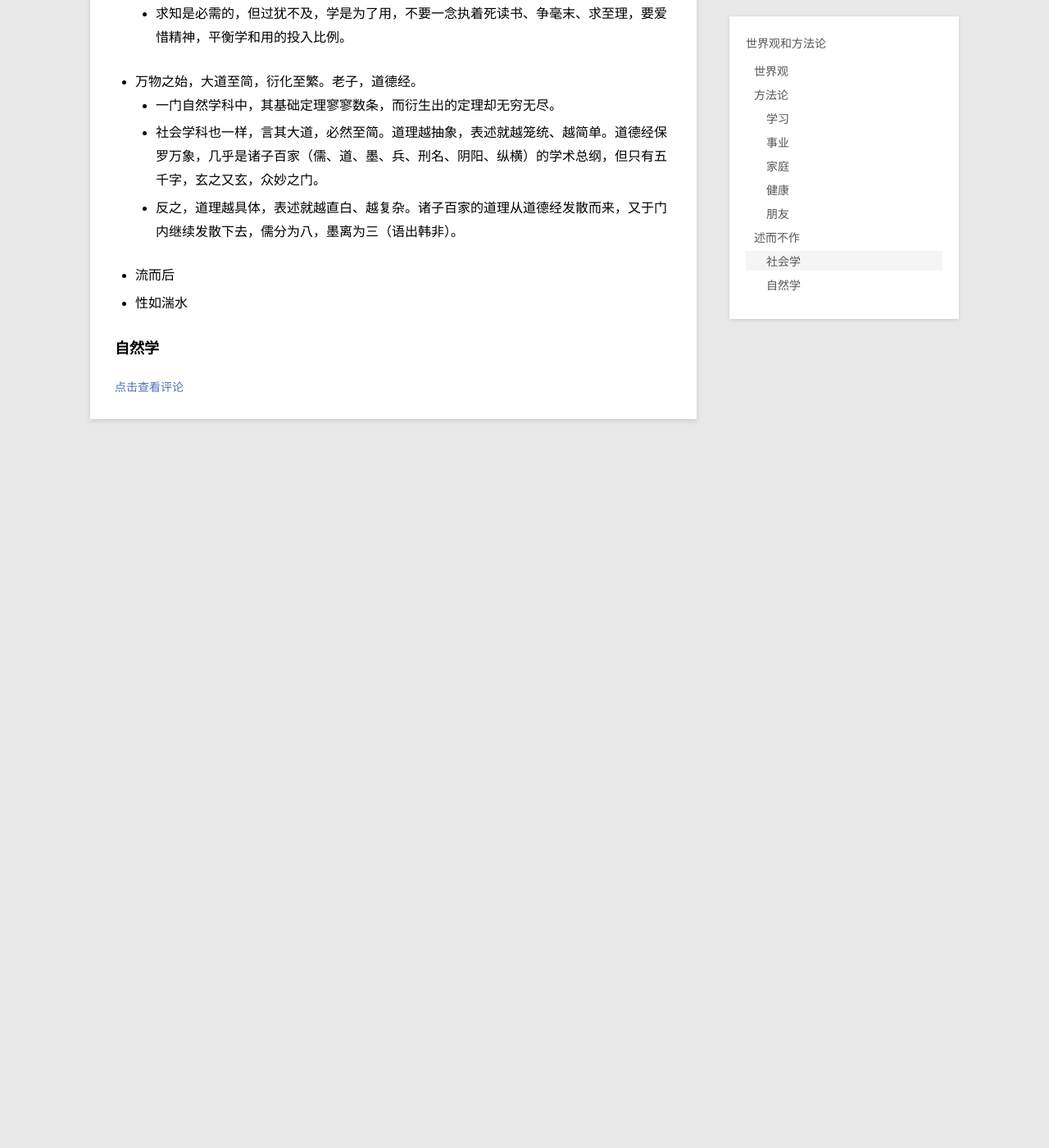
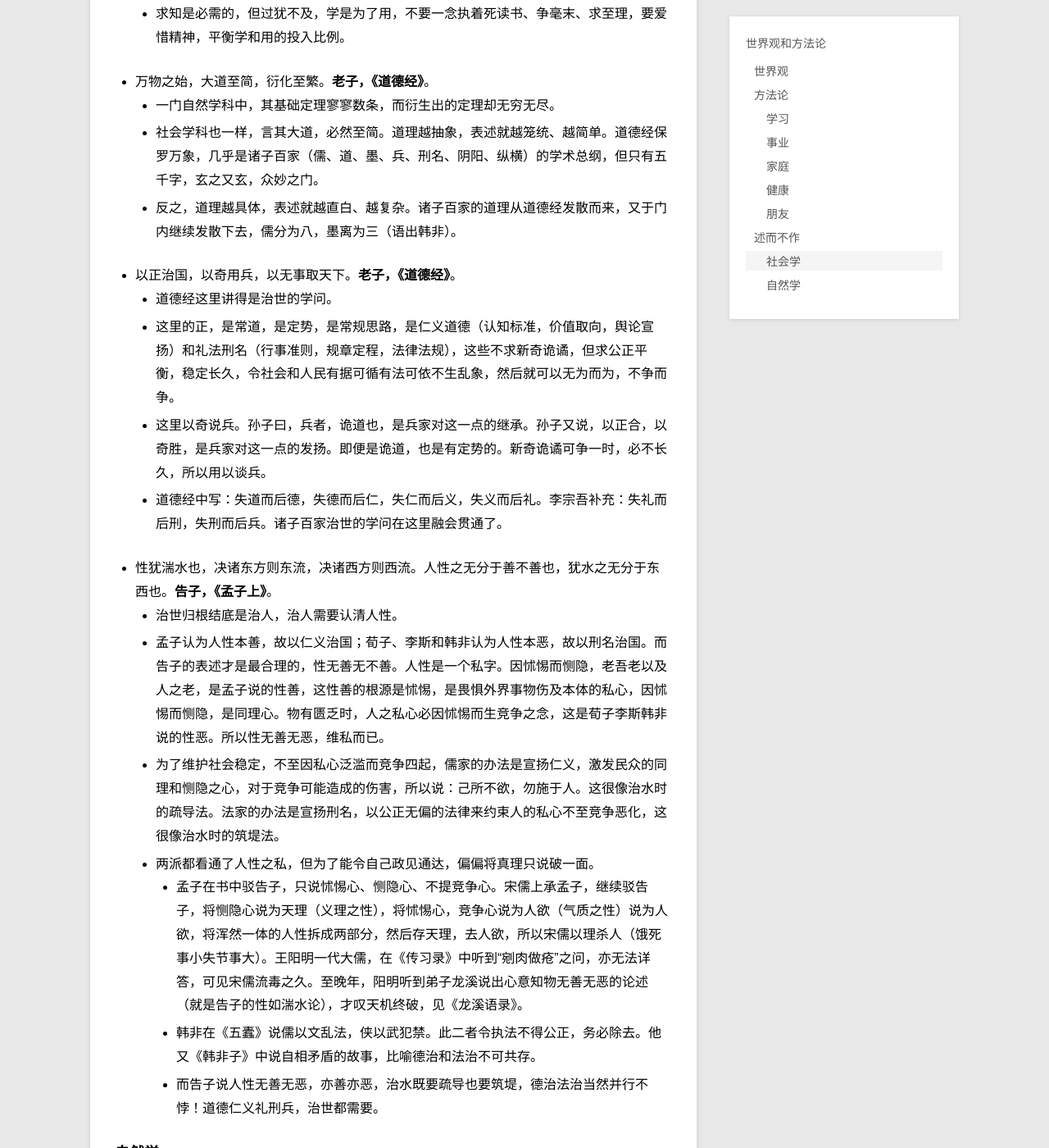
Before and after one commit to wu-wenxiang/wu-wenxiang.github.io, a Jekyll site: the page built from _posts/blog/2016-06-13-WorldView-Methodology.md, in a window 1280 px wide and 1400 px high, scrolled down 3862 px. Shown: the whole window at 82% size. Built offline with Jekyll 4.4.1, drawn with Linux system fonts in a browser that asks for light colours; before the commit the page ends 4453 px from its top, so only the background shows below that; some of the changed text lies outside the part shown.

Commit message:
update _posts/blog/2016-06-13-WorldView-Methodology.md

```diff
--- a/_posts/blog/2016-06-13-WorldView-Methodology.md
+++ b/_posts/blog/2016-06-13-WorldView-Methodology.md
@@ -86,15 +86,26 @@ description:    记录我当下的世界观和方法论
 ## 述而不作
 
 ### 社会学
-- 吾生也有涯，而知也无涯。以有涯随无涯，殆已！庄子，养生主。
+- 吾生也有涯，而知也无涯。以有涯随无涯，殆已！**庄子，《养生主》**。
 	- 宇宙规律是复杂和莫测的，知也无涯。
 	- 人一生的时间精力是有限的，生也有涯。
 	- 求知是必需的，但过犹不及，学是为了用，不要一念执着死读书、争毫末、求至理，要爱惜精神，平衡学和用的投入比例。
-- 万物之始，大道至简，衍化至繁。老子，道德经。
+- 万物之始，大道至简，衍化至繁。**老子，《道德经》**。
 	- 一门自然学科中，其基础定理寥寥数条，而衍生出的定理却无穷无尽。
 	- 社会学科也一样，言其大道，必然至简。道理越抽象，表述就越笼统、越简单。道德经保罗万象，几乎是诸子百家（儒、道、墨、兵、刑名、阴阳、纵横）的学术总纲，但只有五千字，玄之又玄，众妙之门。
 	- 反之，道理越具体，表述就越直白、越复杂。诸子百家的道理从道德经发散而来，又于门内继续发散下去，儒分为八，墨离为三（语出韩非）。
-- 流而后
-- 性如湍水
+- 以正治国，以奇用兵，以无事取天下。**老子，《道德经》**。
+	- 道德经这里讲得是治世的学问。
+	- 这里的正，是常道，是定势，是常规思路，是仁义道德（认知标准，价值取向，舆论宣扬）和礼法刑名（行事准则，规章定程，法律法规），这些不求新奇诡谲，但求公正平衡，稳定长久，令社会和人民有据可循有法可依不生乱象，然后就可以无为而为，不争而争。
+	- 这里以奇说兵。孙子曰，兵者，诡道也，是兵家对这一点的继承。孙子又说，以正合，以奇胜，是兵家对这一点的发扬。即便是诡道，也是有定势的。新奇诡谲可争一时，必不长久，所以用以谈兵。
+	- 道德经中写：失道而后德，失德而后仁，失仁而后义，失义而后礼。李宗吾补充：失礼而后刑，失刑而后兵。诸子百家治世的学问在这里融会贯通了。
+- 性犹湍水也，决诸东方则东流，决诸西方则西流。人性之无分于善不善也，犹水之无分于东西也。**告子，《孟子上》**。
+	- 治世归根结底是治人，治人需要认清人性。
+	- 孟子认为人性本善，故以仁义治国；荀子、李斯和韩非认为人性本恶，故以刑名治国。而告子的表述才是最合理的，性无善无不善。人性是一个私字。因怵惕而恻隐，老吾老以及人之老，是孟子说的性善，这性善的根源是怵惕，是畏惧外界事物伤及本体的私心，因怵惕而恻隐，是同理心。物有匮乏时，人之私心必因怵惕而生竞争之念，这是荀子李斯韩非说的性恶。所以性无善无恶，维私而已。
+	- 为了维护社会稳定，不至因私心泛滥而竞争四起，儒家的办法是宣扬仁义，激发民众的同理和恻隐之心，对于竞争可能造成的伤害，所以说：己所不欲，勿施于人。这很像治水时的疏导法。法家的办法是宣扬刑名，以公正无偏的法律来约束人的私心不至竞争恶化，这很像治水时的筑堤法。
+	- 两派都看通了人性之私，但为了能令自己政见通达，偏偏将真理只说破一面。
+		- 孟子在书中驳告子，只说怵惕心、恻隐心、不提竞争心。宋儒上承孟子，继续驳告子，将恻隐心说为天理（义理之性），将怵惕心，竞争心说为人欲（气质之性）说为人欲，将浑然一体的人性拆成两部分，然后存天理，去人欲，所以宋儒以理杀人（饿死事小失节事大）。王阳明一代大儒，在《传习录》中听到“剜肉做疮”之问，亦无法详答，可见宋儒流毒之久。至晚年，阳明听到弟子龙溪说出心意知物无善无恶的论述（就是告子的性如湍水论），才叹天机终破，见《龙溪语录》。
+		- 韩非在《五蠹》说儒以文乱法，侠以武犯禁。此二者令执法不得公正，务必除去。他又《韩非子》中说自相矛盾的故事，比喻德治和法治不可共存。
+		- 而告子说人性无善无恶，亦善亦恶，治水既要疏导也要筑堤，德治法治当然并行不悖！道德仁义礼刑兵，治世都需要。
 
 ### 自然学
```
